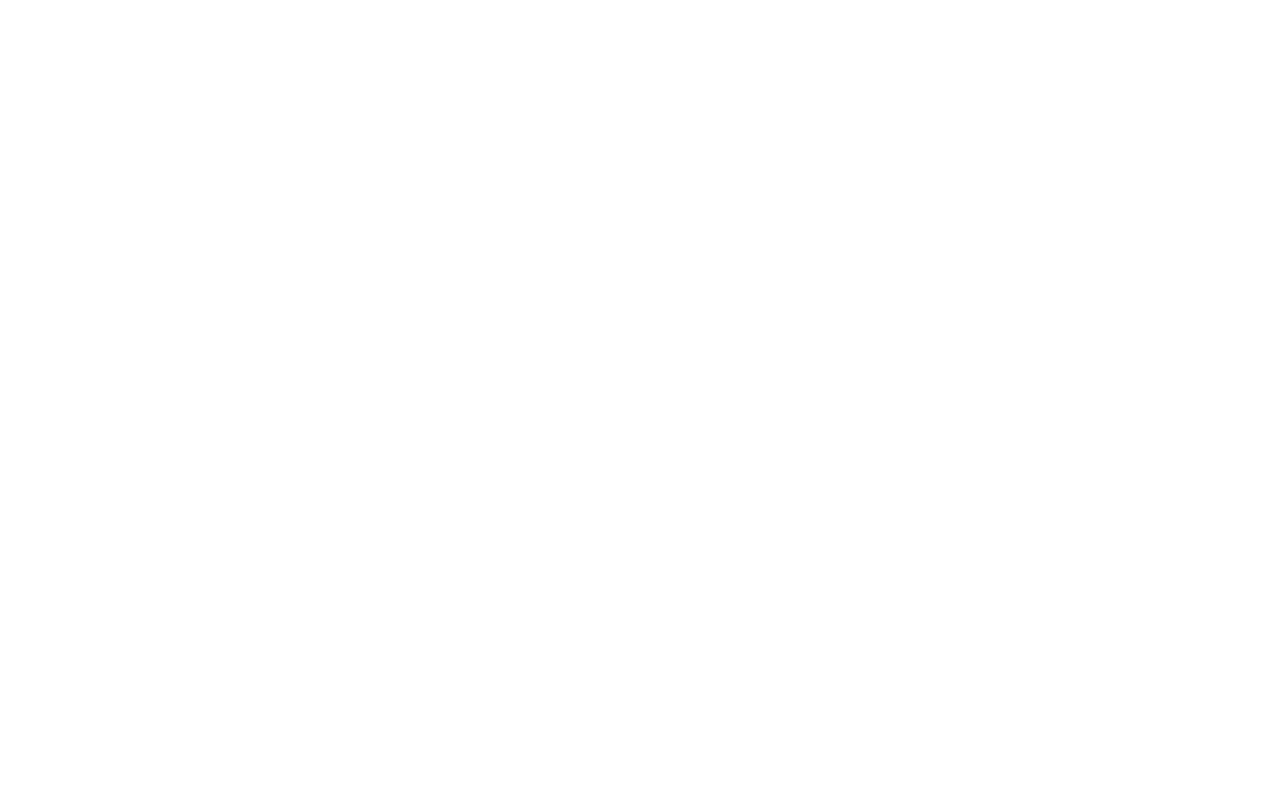
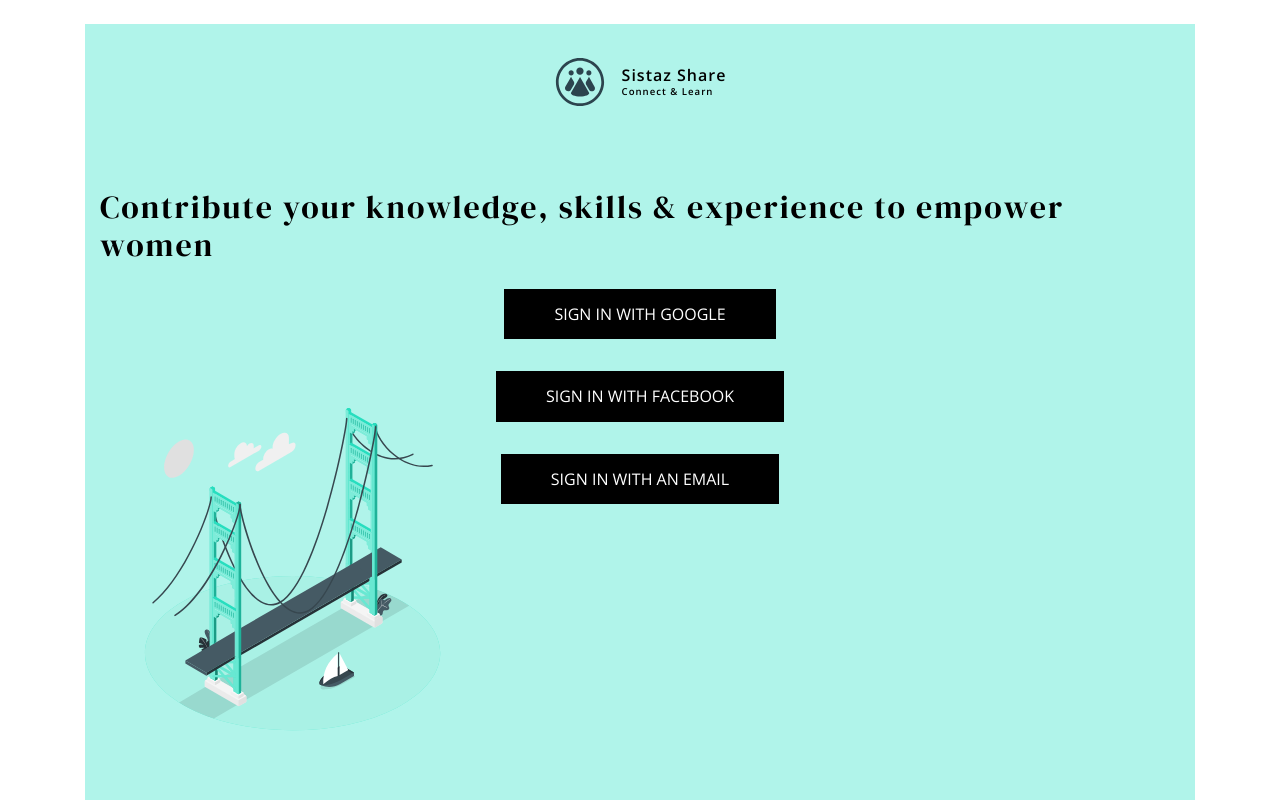
Before and after one commit to kwamesarpong/sshare-blog, a React (Create React App) app: page /contribute-post in a window 1280 px wide. Shown: the top 800 px of the page. Built offline with nearby package versions, Linux system fonts and the light colour scheme.

Commit message:
contribute post section one

```diff
--- a/src/App.js
+++ b/src/App.js
@@ -8,6 +8,7 @@
 import Home from "./components/pages/Home";
 import About from "./components/pages/About";
 import Contribute from "./components/pages/Contribute";
+import ContributePost from "./components/pages/ContributePost";
 
 class App extends Component {
   render() {
@@ -18,6 +19,7 @@
             <Route exact path="/" component={Home} />
             <Route exact path="/about" component={About} />
             <Route exact path="/contribute" component={Contribute} />
+            <Route exact path="/contribute-post" component={ContributePost} />
           </Switch>
         </BrowserRouter>
       </Provider>
--- /dev/null
+++ b/src/components/pages/ContributePost.js
@@ -0,0 +1,78 @@
+import React, { Component } from "react";
+import { Link } from "react-router-dom";
+
+import { ReactComponent as LogoSvgBlack } from "../../assets/LOGO/ICON/SISTAZSHARE-ICON-B.svg";
+import { ReactComponent as LoginImg1 } from "../../assets/SISTAZSHARE-LOGIN-1.svg";
+import Navbar from "./Navbar";
+
+class ContributePost extends Component {
+  render() {
+    return (
+      <div className="contribute__cont">
+        <div className="container py-4">
+          <div className="contribute2">
+            <div className="container">
+              <div className="contribute2__logo">
+                <div className="logo__box">
+                  <LogoSvgBlack className="logo logo__box--icon" alt="logo" />
+
+                  <>
+                    <p className="logo__box-1 logo__box-black">Sistaz Share</p>
+                    <p className="logo__box-2 logo__box-black">
+                      Connect & Learn
+                    </p>
+                  </>
+                </div>
+              </div>
+
+              <h3 className="heading heading__secondary-2 pt-5">
+                Contribute your knowledge, skills & experience to empower women
+              </h3>
+
+              <div className="py-3 text-center">
+                <Link
+                  className="nav-link button button__black "
+                  to="/contribute"
+                >
+                  Sign In With Google
+                </Link>
+              </div>
+              <div className="py-3 text-center">
+                <Link
+                  className="nav-link button button__black "
+                  to="/contribute"
+                >
+                  Sign In With Facebook
+                </Link>
+              </div>
+              <div className="py-3 text-center">
+                <Link
+                  className="nav-link button button__black "
+                  to="/contribute"
+                >
+                  Sign In With an Email
+                </Link>
+              </div>
+
+              <LoginImg1 className="img-fluid" />
+
+              <p className="text-muted text-center pb-5">
+                By clicking “Sign In”, you agree to our{" "}
+                <span className="text-dark">LEGAL</span> terms and conditions
+              </p>
+            </div>
+          </div>
+        </div>
+
+        <hr />
+        <Navbar whitePage={true} />
+
+        <div className="container">
+          <div className="contribute__cont--article"></div>
+        </div>
+      </div>
+    );
+  }
+}
+
+export default ContributePost;
--- /dev/null
+++ b/src/scss/_cont-two.scss
@@ -0,0 +1,31 @@
+.contribute2 {
+  background-color: #b0f4ea;
+
+  &__logo {
+    display: flex;
+    justify-content: center;
+    padding: 2rem 0;
+  }
+
+  .button {
+    border-radius: 0;
+    font-size: 1rem;
+    padding: 0.7rem 3rem !important;
+  }
+
+  .img-fluid {
+    max-width: 35%;
+
+    transform: translateY(-8rem);
+  }
+
+  p:last-child {
+    font-weight: 600;
+  }
+}
+
+.contribute__cont {
+  &--rticle {
+    background-color: #000;
+  }
+}
--- a/src/scss/main.scss
+++ b/src/scss/main.scss
@@ -6,3 +6,4 @@
 @import "./header";
 @import "./about";
 @import "./cont";
+@import "./cont-two";
```
Also changed, not shown: src/assets/SISTAZSHARE-LOGIN-1.svg (renamed from src/assets/SISTAZSHARE LOGIN 1.svg).
